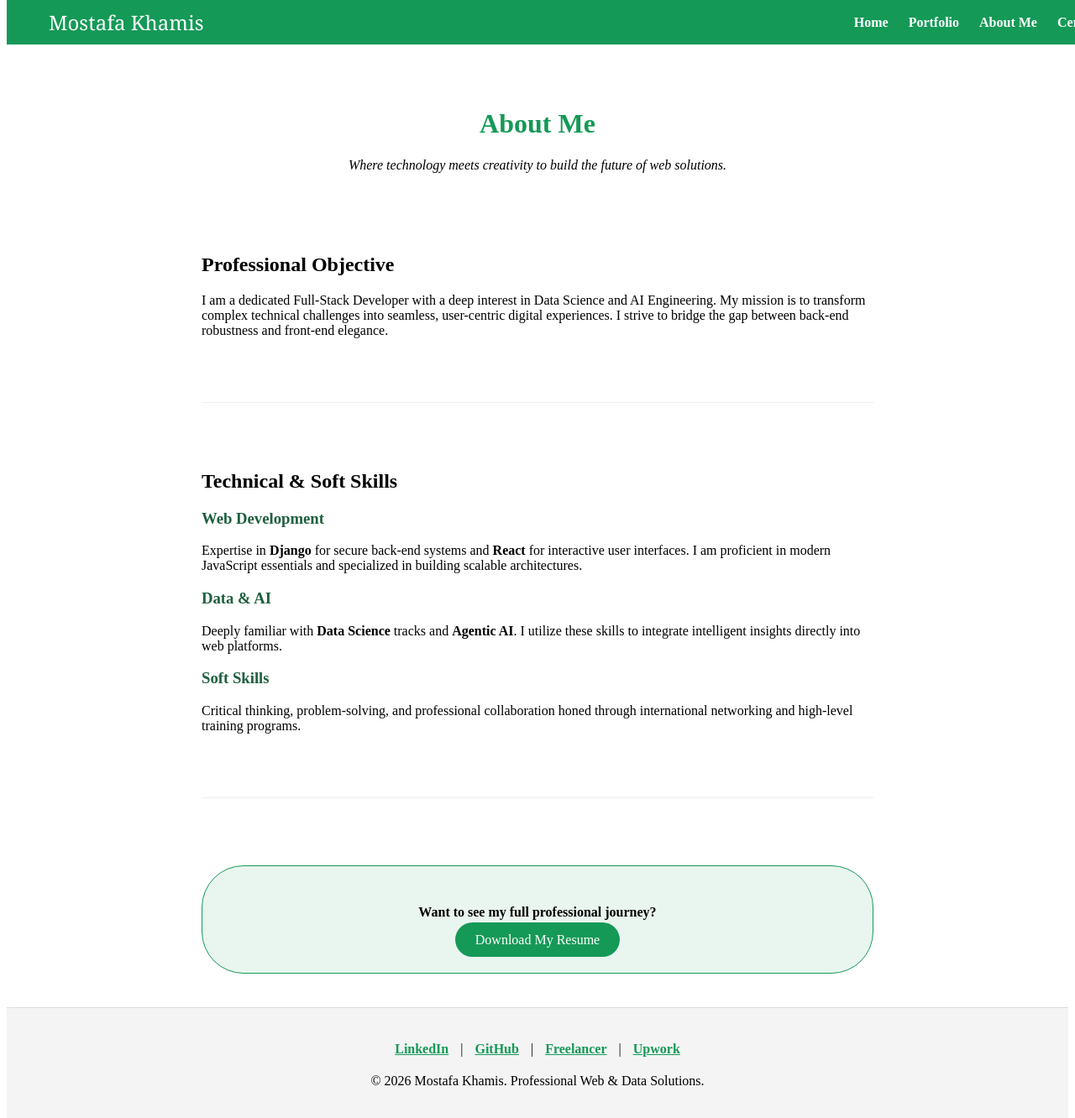
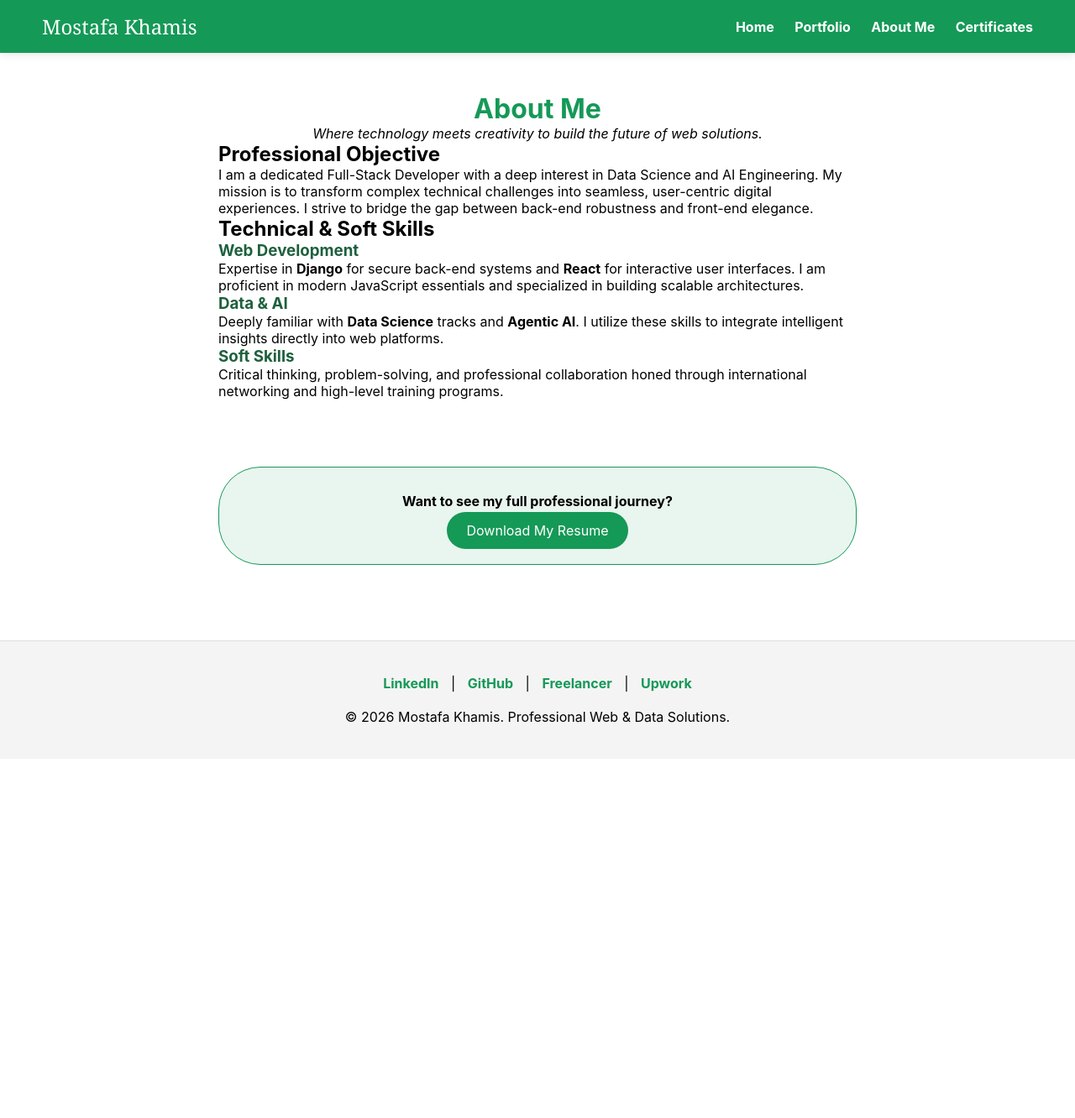
Before and after one commit to mstf-ai/mstf-ai.github.io, a Jekyll site: the page built from about.html, in a window 1280 px wide and 1361 px high. Shown: the top 1332 px of the window at 84% size. Built offline with Jekyll 4.4.1, drawn with Linux system fonts in a browser that asks for light colours.

Commit message:
new commit

```diff
--- a/_layouts/default.html
+++ b/_layouts/default.html
@@ -7,23 +7,66 @@
     <!-- AOS Animation Library -->
     <link href="https://unpkg.com/aos@2.3.1/dist/aos.css" rel="stylesheet">
     <style>
-      /* Fixed Navigation Bar */
-      .nav-bar {
-        position: fixed; top: 0; width: 100%; background: #159957;
-        z-index: 1000; padding: 10px 50px; display: flex;
-        justify-content: space-between; align-items: center; color: white;
-      }
-      .nav-links a { color: white; margin-left: 20px; text-decoration: none; font-weight: bold; }
-      .nav-links a:hover { color: #1e603d; }
+    /* إعادة ضبط المتصفح لمنع أي انزياح أو هوامش تلقائية */
+    * {
+        box-sizing: border-box;
+        margin: 0;
+        padding: 0;
+    }
 
-      /* Footer Styling */
-      .site-footer { background: #f4f4f4; padding: 40px; text-align: center; border-top: 1px solid #ddd; }
-      .footer-links a { margin: 0 10px; color: #159957; font-weight: bold; }
+    body {
+        padding-top: 70px; /* مسافة لحماية المحتوى من الاختفاء خلف شريط التنقل */
+        font-family: -apple-system, BlinkMacSystemFont, "Segoe UI", Roboto, Helvetica, Arial, sans-serif;
+        overflow-x: hidden; /* لمنع ظهور شريط التمرير الأفقي تماماً */
+    }
 
-      /* Global Spacing */
-      body { padding-top: 60px; }
-      section { padding: 60px 0; border-bottom: 1px solid #eee; }
+    /* شريط التنقل المحدث والمثبت بشكل صحيح */
+    .nav-bar {
+        position: fixed;
+        top: 0;
+        left: 0; /* يضمن بدء الشريط من أقصى اليسار */
+        right: 0; /* يضمن امتداد الشريط لأقصى اليمين */
+        width: 100%;
+        background: #159957;
+        z-index: 1000;
+        padding: 15px 50px;
+        display: flex;
+        justify-content: space-between;
+        align-items: center;
+        color: white;
+        box-shadow: 0 2px 10px rgba(0,0,0,0.1);
+    }
+
+    .nav-links a {
+        color: white;
+        margin-left: 20px;
+        text-decoration: none;
+        font-weight: bold;
+        transition: color 0.3s ease;
+    }
+
+    .nav-links a:hover {
+        color: #1e603d;
+    }
+
+    /* تنسيق الفوتر ليكون متناسق وممتد بالكامل */
+    .site-footer {
+        background: #f4f4f4;
+        padding: 40px;
+        text-align: center;
+        border-top: 1px solid #ddd;
+        width: 100%;
+        margin-top: 50px;
+    }
+
+    .footer-links a {
+        margin: 0 10px;
+        color: #159957;
+        font-weight: bold;
+        text-decoration: none;
+    }
     </style>
+
   </head>
   <body>
     <nav class="nav-bar">
```
